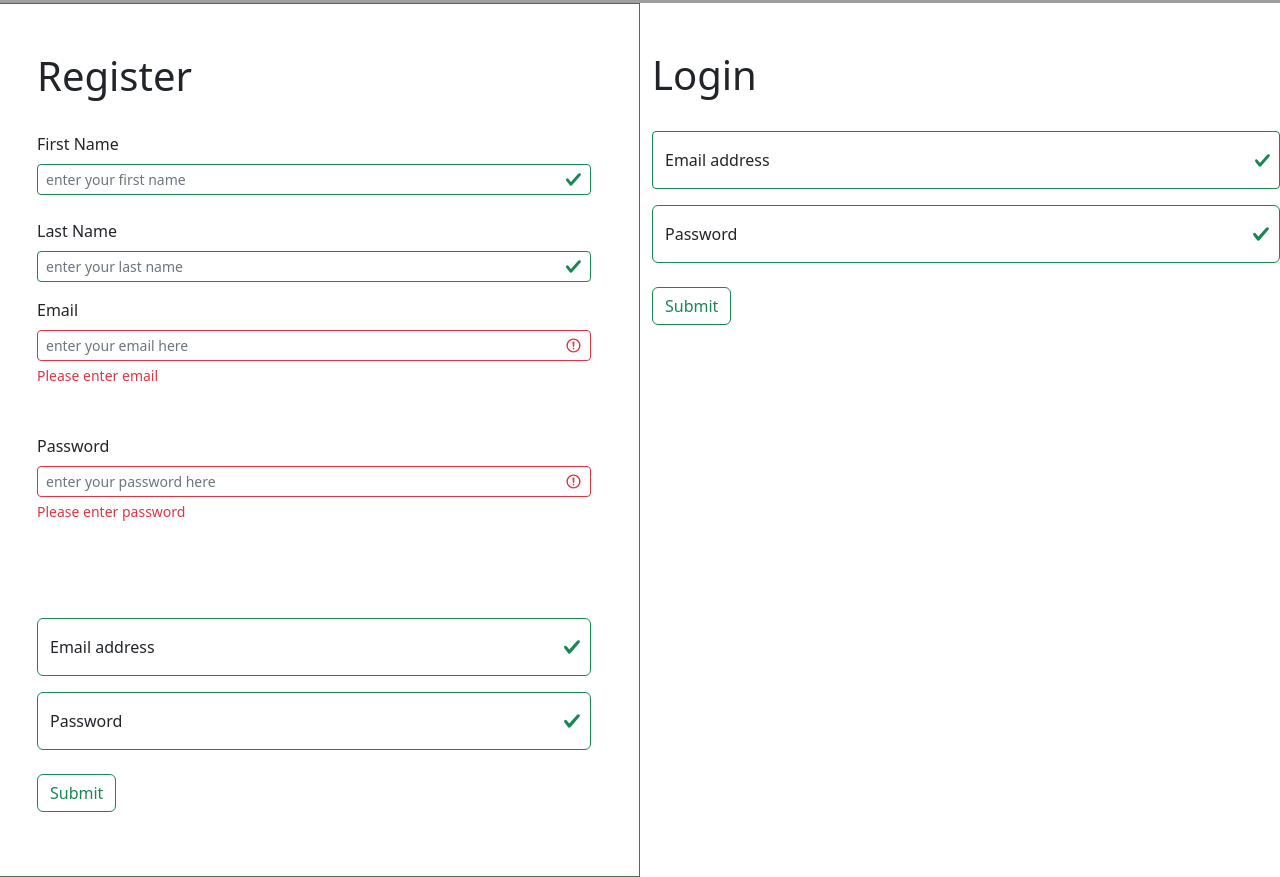
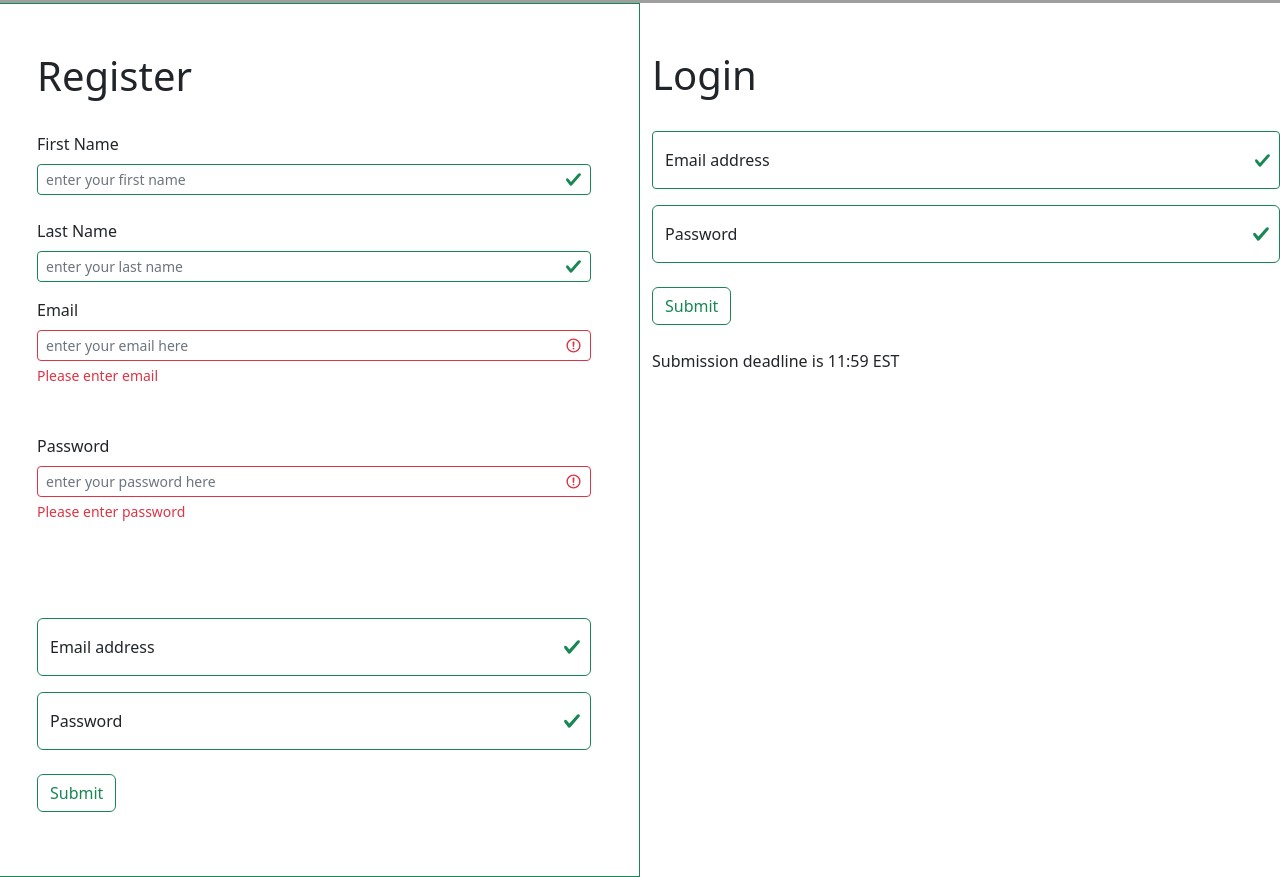
Before and after one commit to justerberg/Bootstrap_repo, a plain HTML site: page claswork.html in a window 1280 px wide. Shown: the part 1133-2010 px from the top of the page. Drawn offline with Linux system fonts and the light colour scheme; grey boxes are pictures that could not be loaded.

```diff
--- a/claswork.html
+++ b/claswork.html
@@ -151,6 +151,8 @@
                 <button class="btn btn-outline-success">Submit</button>
               </div>
     </form>
+    <br>
+    <p>Submission deadline is 11:59 EST</p>
     </div>
 <script src="js/bootstrap.js"></script>
 </body>
```
Also changed, not shown: form.html (+1 -0 lines).
